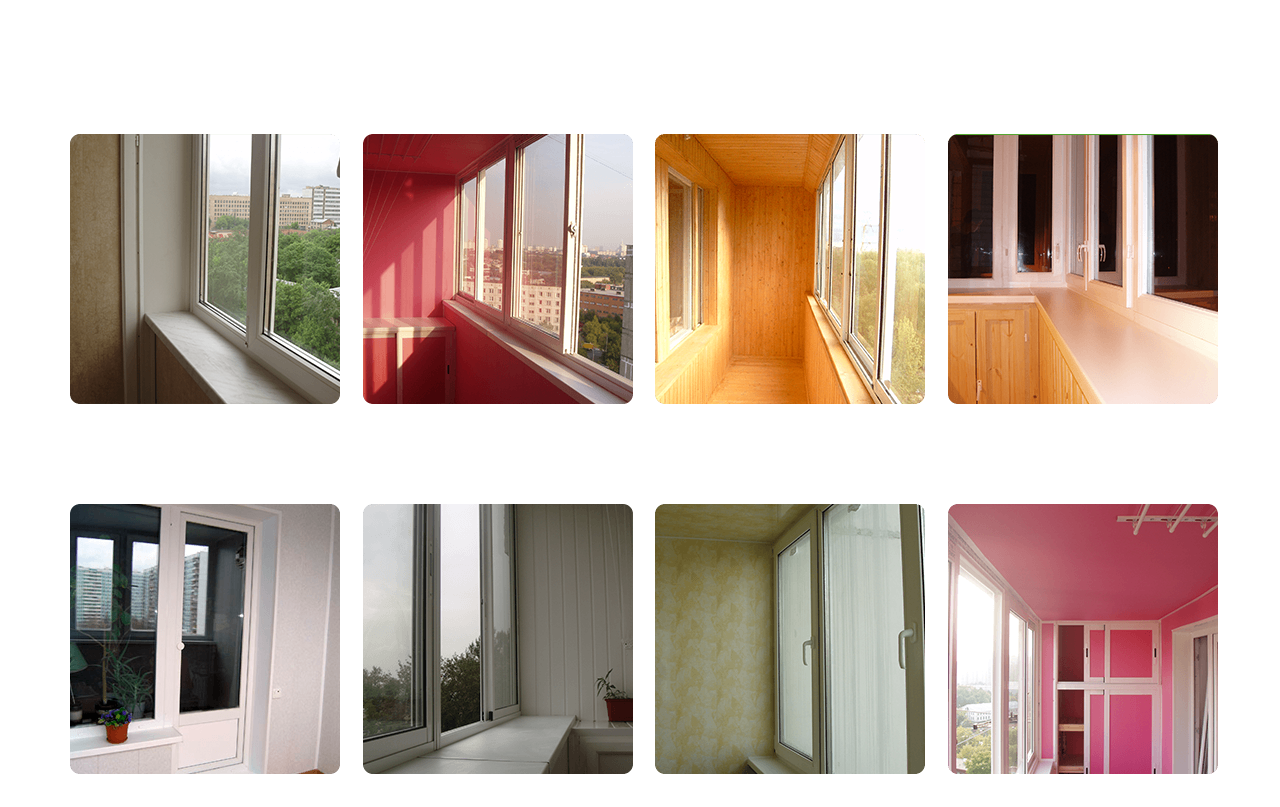
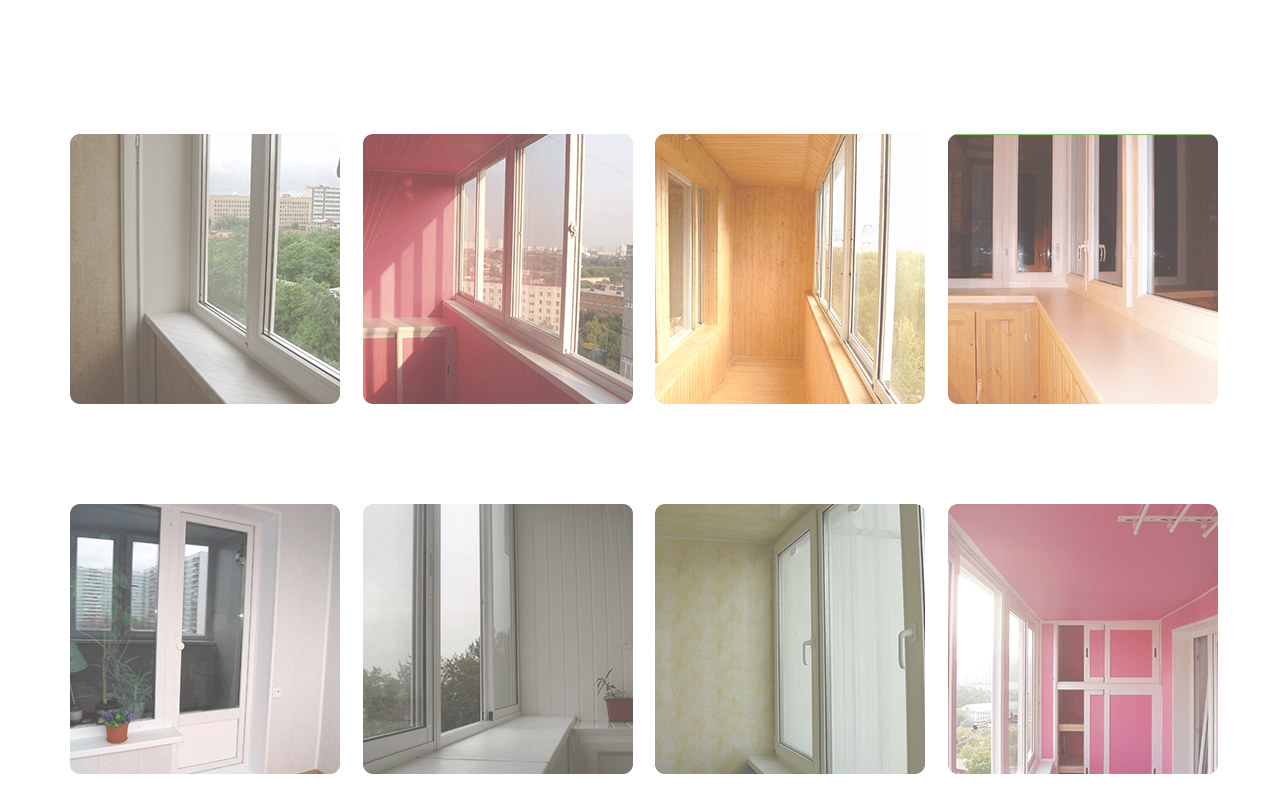
Before and after one commit to IvanYonav/Windows, a plain HTML site: page index.html in a window 1280 px wide. Shown: the part 3140-3947 px from the top of the page. Drawn offline with nearby package versions, Linux system fonts and the light colour scheme.

Commit message:
промежуточный коммит

```diff
--- a/css/style.css
+++ b/css/style.css
@@ -617,7 +617,7 @@ textarea:focus {
   margin-bottom: 3rem;
 }
 
-.works a[data-fancybox="gallery"] .lupa {
+.works img[data-fancybox="gallery"] .lupa {
   /* position: ; */
   top: 0;
   left: 0;
@@ -630,8 +630,8 @@ textarea:focus {
   transition: ease 0.2s;
 }
 
-.works a[data-fancybox="gallery"]:hover .lupa {
-  opacity: 1;
+.works a {
+  opacity: 0.7;
 }
 
 /*Guarantees*/
--- a/index.html
+++ b/index.html
@@ -1,5 +1,6 @@
 <!DOCTYPE html>
 <html lang="ru">
+
 <head>
   <meta charset="utf-8">
   <meta http-equiv="X-UA-Compatible" content="IE=edge">
@@ -353,7 +354,8 @@
       <!-- Slider -->
       <div class="decoration_slider">
         <div class="wow fadeInUp decoration_item">
-                <div class="internal_link decoration_link-wrap no_click after_click"><a class="decoration_links">Внутренняя отделка</a></div>
+          <div class="internal_link decoration_link-wrap no_click after_click"><a class="decoration_links">Внутренняя
+              отделка</a></div>
         </div>
         <div class="wow fadeInUp decoration_item" data-wow-delay="0.1s">
           <div class="external_link decoration_link-wrap no_click"><a class="decoration_links">Внешняя отделка</a></div>
@@ -532,7 +534,7 @@
                 <h2>Запишитесь сегодня на <br><span>бесплатный замер</span></h2>
                 <input class="form-control form_input" name="user_name" required type="text" placeholder="Введите ваше имя">
                 <input class="form-control form_input" name="user_phone" required type="tel" placeholder="Введите телефон">
-                  <button class="text-uppercase btn-block button" name="submit" type="submit" >Вызвать замерщика!</button>
+                <button class="text-uppercase btn-block button" name="submit" type="submit">Вызвать замерщика!</button>
                 <p class="form_notice">Ваши данные конфиденциальны</p>
               </form>
             </div>
@@ -589,8 +591,7 @@
             <div class="col-lg-4 col-lg-offset-0 col-md-6 col-md-offset-3 col-sm-8 col-sm-offset-2 col-xs-12">
               <form class="form main_form decoration_form" action="#">
                 <h2>Запишитесь сегодня на <br><span>бесплатный замер</span></h2>
-                  <input class="form-control form_input" name="user_name" required type="text"
-                  placeholder="Введите ваше имя">
+                <input class="form-control form_input" name="user_name" required type="text" placeholder="Введите ваше имя">
                 <input class="form-control form_input" name="user_phone" required type="tel" placeholder="Введите телефон">
                 <button class="text-uppercase btn-block button" name="submit" type="submit">Вызвать замерщика!</button>
                 <p class="form_notice">Ваши данные конфиденциальны</p>
@@ -616,16 +617,67 @@
         <h2>Наши работы</h2>
         <div class="section_header_sub"></div>
       </div>
+
       <div class="row works__img-block">
         <!-- <img src="img/our_works/1.png" class="myimage" alt=""> -->
-          <div class="col-lg-3 col-md-4 col-sm-6 col-xs-12 text-center wow fadeIn"><a href="img/our_works/big_img/1.png"><img class="lupa" src="img/our_works/zoom-in.png" alt=""><img src="img/our_works/1.png" alt=""></a></div>
-          <div class="col-lg-3 col-md-4 col-sm-6 col-xs-12 text-center wow fadeIn" data-wow-delay="0.1s"><a href="img/our_works/big_img/2.png"><img class="lupa" src="img/our_works/zoom-in.png" alt=""><img src="img/our_works/2.png" alt=""></a></div>
-          <div class="col-lg-3 col-md-4 col-sm-6 col-xs-12 text-center wow fadeIn" data-wow-delay="0.2s"><a href="img/our_works/big_img/3.png"><img class="lupa" src="img/our_works/zoom-in.png" alt=""><img src="img/our_works/3.png" alt=""></a></div>
-          <div class="col-lg-3 col-md-4 col-sm-6 col-xs-12 text-center wow fadeIn" data-wow-delay="0.3s"><a href="img/our_works/big_img/4.png"><img class="lupa" src="img/our_works/zoom-in.png" alt=""><img src="img/our_works/4.png" alt=""></a></div>
-          <div class="col-lg-3 col-md-4 col-sm-6 col-xs-12 text-center wow fadeIn" data-wow-delay="0.4s"><a href="img/our_works/big_img/5.png"><img class="lupa" src="img/our_works/zoom-in.png" alt=""><img src="img/our_works/5.png" alt=""></a></div>
-          <div class="col-lg-3 col-md-4 col-sm-6 col-xs-12 text-center wow fadeIn" data-wow-delay="0.5s"><a href="img/our_works/big_img/6.png"><img class="lupa" src="img/our_works/zoom-in.png" alt=""><img src="img/our_works/6.png" alt=""></a></div>
-          <div class="col-lg-3 col-md-4 col-sm-6 col-xs-12 text-center wow fadeIn" data-wow-delay="0.6s"><a href="img/our_works/big_img/7.png"><img class="lupa" src="img/our_works/zoom-in.png" alt=""><img src="img/our_works/7.png" alt=""></a></div>
-          <div class="col-lg-3 col-md-4 col-sm-6 col-xs-12 text-center wow fadeIn" data-wow-delay="0.7s"><a href="img/our_works/big_img/8.png"><img class="lupa" src="img/our_works/zoom-in.png" alt=""><img src="img/our_works/8.png" alt=""></a></div>
+        <div class="col-lg-3 col-md-4 col-sm-6 col-xs-12 text-center wow fadeIn">
+          <a class="big_img" href="img/our_works/big_img/1.png">
+            <img class="lupa" src="img/our_works/zoom-in.png" alt="">
+            <img class="min_img" src="img/our_works/1.png" alt="">
+          </a>
+        </div>
+
+
+        <div class="col-lg-3 col-md-4 col-sm-6 col-xs-12 text-center wow fadeIn" data-wow-delay="0.1s">
+          <a class="big_img" href="img/our_works/big_img/2.png">
+            <img class="lupa" src="img/our_works/zoom-in.png" alt="">
+
+            <img class="min_img" src="img/our_works/2.png" alt="">
+          </a>
+        </div>
+
+        <div class="col-lg-3 col-md-4 col-sm-6 col-xs-12 text-center wow fadeIn" data-wow-delay="0.2s">
+          <a class="big_img" href="img/our_works/big_img/3.png">
+            <img class="lupa" src="img/our_works/zoom-in.png" alt="">
+            <img class="min_img" src="img/our_works/3.png" alt="">
+          </a>
+        </div>
+
+        <div class="col-lg-3 col-md-4 col-sm-6 col-xs-12 text-center wow fadeIn" data-wow-delay="0.3s">
+          <a class="big_img" href="img/our_works/big_img/4.png">
+            <img class="lupa" src="img/our_works/zoom-in.png" alt="">
+            <img class="min_img" src="img/our_works/4.png" alt="">
+          </a>
+        </div>
+
+        <div class="col-lg-3 col-md-4 col-sm-6 col-xs-12 text-center wow fadeIn" data-wow-delay="0.4s">
+          <a class="big_img" href="img/our_works/big_img/5.png">
+            <img class="lupa" src="img/our_works/zoom-in.png" alt="">
+            <img class="min_img" src="img/our_works/5.png" alt="">
+          </a>
+        </div>
+
+        <div class="col-lg-3 col-md-4 col-sm-6 col-xs-12 text-center wow fadeIn" data-wow-delay="0.5s">
+          <a class="big_img" href="img/our_works/big_img/6.png">
+            <img class="lupa" src="img/our_works/zoom-in.png" alt="">
+            <img class="min_img" src="img/our_works/6.png" alt="">
+          </a>
+        </div>
+
+        <div class="col-lg-3 col-md-4 col-sm-6 col-xs-12 text-center wow fadeIn" data-wow-delay="0.6s">
+          <a class="big_img" href="img/our_works/big_img/7.png">
+            <img class="lupa" src="img/our_works/zoom-in.png" alt="">
+            <img class="min_img" src="img/our_works/7.png" alt="">
+          </a>
+        </div>
+
+        <div class="col-lg-3 col-md-4 col-sm-6 col-xs-12 text-center wow fadeIn" data-wow-delay="0.7s">
+          <a class="big_img" href="img/our_works/big_img/8.png">
+            <img class="lupa" src="img/our_works/zoom-in.png" alt="">
+            <img class="min_img" src="img/our_works/8.png" alt="">
+          </a>
+        </div>
+
       </div>
     </div>
   </section>
@@ -721,12 +773,26 @@
           <h2 class="sale_title">Акция - 60%</h2>
           <p class="sale_subtitle">Успей сэкономить на остеклении! Только до 18 декабря!</p>
           <div class="timer1" id="timer">
-                <p><h4>ДО ЗАВЕРШЕНИЯ АКЦИИ:</h4></p>
+            <p>
+              <h4>ДО ЗАВЕРШЕНИЯ АКЦИИ:</h4>
+            </p>
             <div class="container1">
-                  <div class="numbers1"><div ><span id="days">08</span></div><div class="description1">Дней</div></div>
-                  <div class="numbers1"><div ><span id="hours">18</span></div><div class="description1">Часов</div></div>
-                  <div class="numbers1"><div><span id="minutes">33</span></div><div class="description1">Минут</div></div>
-                  <div class="numbers1"><div ><span id="seconds">44</span></div><div class="description1">Секунд</div></div>
+              <div class="numbers1">
+                <div><span id="days">08</span></div>
+                <div class="description1">Дней</div>
+              </div>
+              <div class="numbers1">
+                <div><span id="hours">18</span></div>
+                <div class="description1">Часов</div>
+              </div>
+              <div class="numbers1">
+                <div><span id="minutes">33</span></div>
+                <div class="description1">Минут</div>
+              </div>
+              <div class="numbers1">
+                <div><span id="seconds">44</span></div>
+                <div class="description1">Секунд</div>
+              </div>
             </div>
           </div>
         </div>
@@ -753,7 +819,8 @@
       </div>
       <div class="row">
         <div class="col-lg-6 col-md-6 wow fadeInLeft">
-            <iframe class="map" src="https://www.google.com/maps/embed?pb=!1m18!1m12!1m3!1d2235.2618174047184!2d37.602909316080805!3d55.92749898597191!2m3!1f0!2f0!3f0!3m2!1i1024!2i768!4f13.1!3m3!1m2!1s0x46b53a0ac32d875f%3A0xe1064c1e68c2b74a!2z0JLRi9GB0YLQsNCy0L7Rh9C90LDRjywgNTMsINCS0LXRiNC60LgsINCc0L7RgdC60L7QstGB0LrQsNGPINC-0LHQuy4sIDEyNzU0Mw!5e0!3m2!1sru!2sru!4v1510535523155" width="550" height="450" style="border:0" allowfullscreen></iframe>
+          <iframe class="map" src="https://www.google.com/maps/embed?pb=!1m18!1m12!1m3!1d2235.2618174047184!2d37.602909316080805!3d55.92749898597191!2m3!1f0!2f0!3f0!3m2!1i1024!2i768!4f13.1!3m3!1m2!1s0x46b53a0ac32d875f%3A0xe1064c1e68c2b74a!2z0JLRi9GB0YLQsNCy0L7Rh9C90LDRjywgNTMsINCS0LXRiNC60LgsINCc0L7RgdC60L7QstGB0LrQsNGPINC-0LHQuy4sIDEyNzU0Mw!5e0!3m2!1sru!2sru!4v1510535523155"
+            width="550" height="450" style="border:0" allowfullscreen></iframe>
         </div>
         <div class="col-lg-5 col-lg-offset-1 col-md-6 col-md-offset-0 wow fadeInRight">
           <div class="contacts_info">
@@ -852,7 +919,7 @@
         <h3>Выберите форму балкона <br>и укажите размеры</h3>
         <div class="balcon_icons">
           <a href="#" class="type1">
-                   <img src="img/modal_calc/balkon/ba_01.png" alt="Тип1" class="type1_img do_image_more"></a>
+            <img src="img/modal_calc/balkon/ba_01.png" alt="Тип1" class="type1_img"></a>
           <a href="#" class="type2">
             <img src="img/modal_calc/balkon/ba_02.png" alt="Тип2" class="type2_img"></a>
           <a href="#" class="type3">
@@ -929,7 +996,7 @@
   <script src="slick/slick.min.js"></script>
   <!-- Initialize modal, sliders -->
   <script>
-        $(document).ready(function() {
+    $(document).ready(function () {
       $('.glazing_slider').slick({
         infinite: true,
         slidesToShow: 5,
@@ -1006,4 +1073,5 @@
 
 
 </body>
+
 </html>
--- a/js/script.js
+++ b/js/script.js
@@ -55,16 +55,39 @@ window.addEventListener('DOMContentLoaded', () => {
     });
 
 
-    // увеличение картинок
+    //увеличение картинок
 
-    // let imgBlock = document.querySelector('.works__img-block');
+    let imgBlock = document.querySelector('.works__img-block'),
+        img = document.querySelectorAll('.min_img'),
+        bigImg = document.querySelectorAll('.big_img');
 
-    // imgBlock.addEventListener('click', (event) => {
-    //     if (event.target && event.target.matches('img')) {
-    //         console.log('клик');
-    //     }
-    // });
+    imgBlock.addEventListener('click', (event) => {
+        let target = event.target;
+        if (target && target.classList.contains('min_img')) {
+            for (let i = 0; i < img.length; i++) {
+                if (target == img[i]) {
+                    showImg(i);
+                }
+            }
+        }
+    });
 
+    let showImg = (a) => {
+        for (let i = a; i < bigImg.length; i++) {
+
+
+            overlay.style.display = 'block';
+            let win = document.createElement('div');
+            overlay
+
+
+            // let yii = bigImg[i].getAttribute('href'),
+            //     imgNew = document.createElement('img');
+            // imgNew.setAttribute('src', yii);
+            // overlay.appendChild(imgNew);
+            //
+        }
+    };
 
     //табы с окнами
 
@@ -155,7 +178,7 @@ window.addEventListener('DOMContentLoaded', () => {
     let deadline = '2019-07-04';
 
     function getTimeRemaining(endtime) {
-        let dateDiff = (new Date()).getTimezoneOffset() * 60 * 1000;
+        let dateDiff = (new Date()).getTimezoneOffset() / 60;
         let t = Date.parse(endtime) - Date.parse(new Date()) + dateDiff,
             seconds = Math.floor((t / 1000) % 60),
             minutes = Math.floor((t / 1000 / 60) % 60),
@@ -279,4 +302,55 @@ window.addEventListener('DOMContentLoaded', () => {
 
     let checkPhone = (text) => /^\d+$/.test(text);
 
+
+    /*     //calk
+
+        let glazzingBtn = document.querySelectorAll('.glazing_price_btn'),
+            popupCloseCalc = document.querySelector('.popup_calc_close'),
+            pupupCalc = document.querySelector('.popup_calc');
+
+
+        glazzingBtn.forEach(function (item) {
+            item.addEventListener('click', function () {
+                overlay.style.display = 'block';
+                pupupCalc.style.display = 'block';
+                document.body.style.overflow = "hidden";
+            });
+        });
+
+        popupCloseCalc.addEventListener('click', function () {
+            pupupCalc.style.display = 'none';
+            overlay.style.display = 'none';
+            document.body.style.overflow = "";
+        });
+
+        let balconIcons = document.querySelector('.balcon_icons'),
+            icons = balconIcons.getElementsByTagName('img'),
+            bigImg = document.querySelectorAll('.big_img');
+
+
+        let reduceIcon = (a) => {
+            for (let i = a; i < icons.length; i++) {
+               icons[a].classList.remove('do_image_more');
+            icons[a].classList.add('balcon_icons');
+            }
+        };
+        reduceIcon(1);
+
+
+
+        let zoomIcon = (i) => {
+                icons[i].classList.remove('balcon_icons');
+                icons[i].classList.add('do_image_more');
+        };
+
+        balconIcons.addEventListener('click', (event) => {
+            for (let i = 0; i < icons.length; i++) {
+                if (event.target.tagName == 'IMG' && event.target == icons[i]) {
+                    reduceIcon(0);
+                    zoomIcon(i);
+                }
+            }
+        }); */
+
 });
```
Lines whose indentation alone changed are shown as unchanged.
